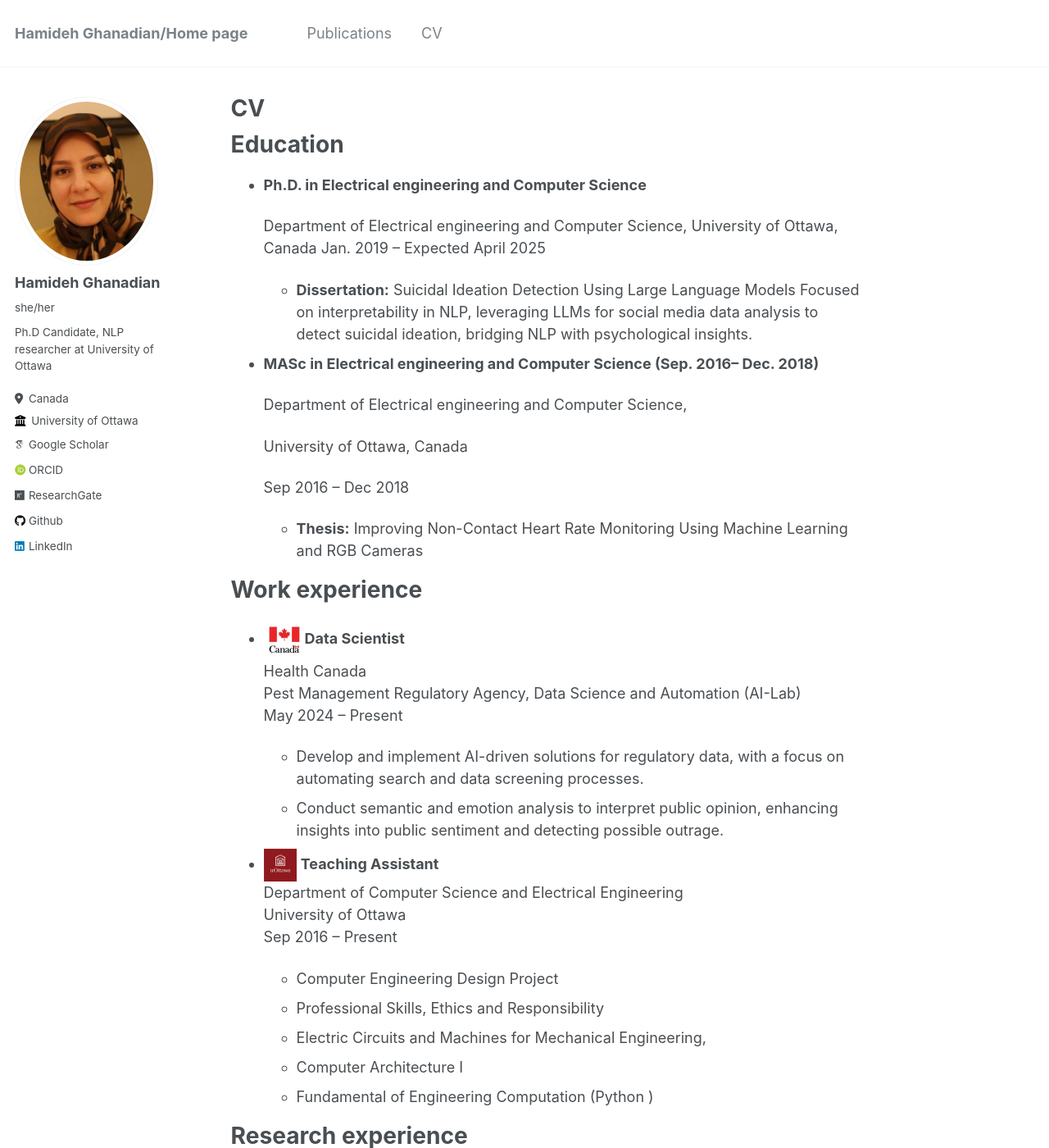
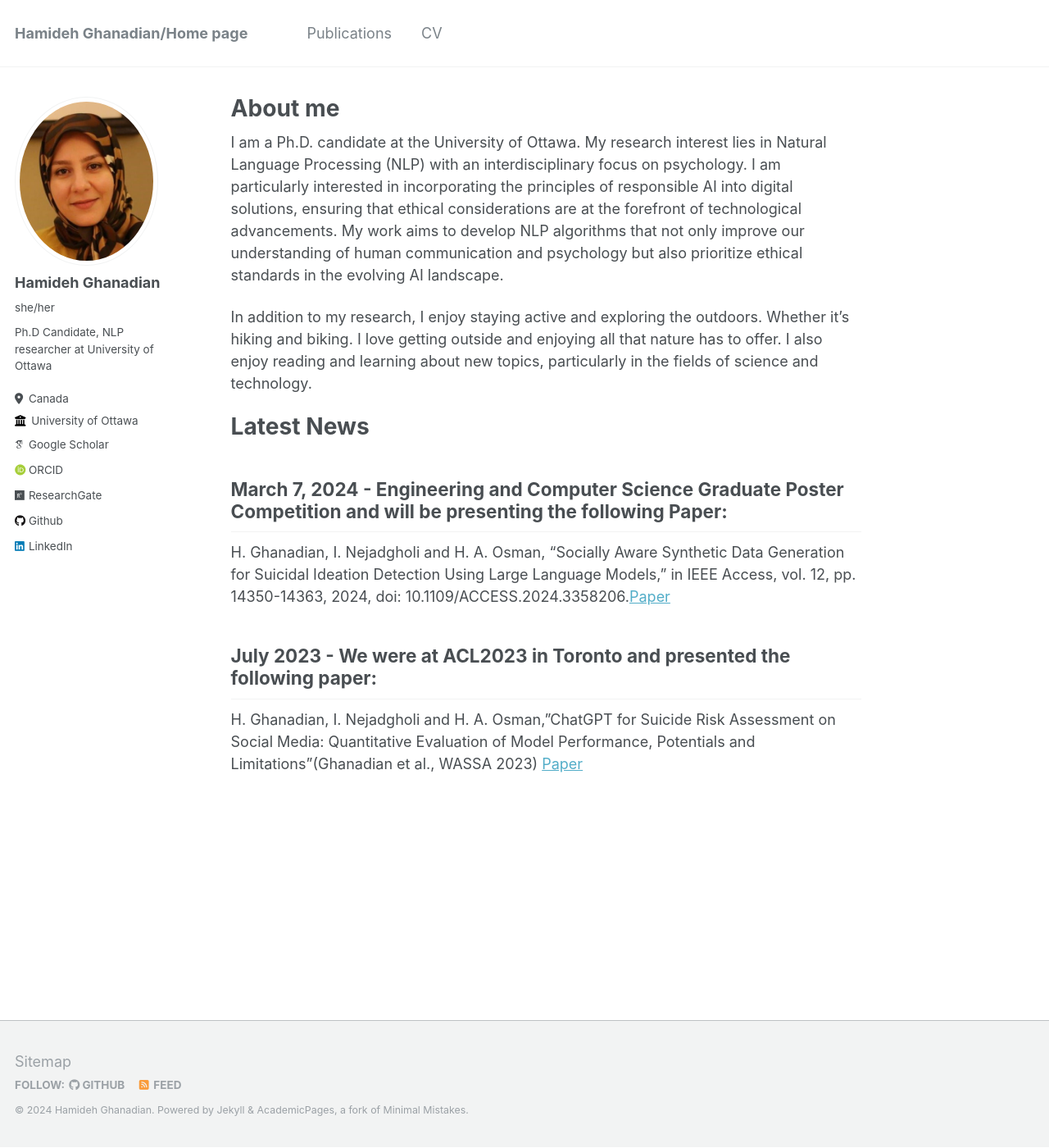
Before and after one commit to Hamideh-ghanadian/Hamideh-Ghanadian.github.io, a Jekyll site: the page built from _pages/about.md, in a window 1280 px wide and 1400 px high. Shown: the whole window at 82% size. Built offline with Jekyll 4.4.1, drawn with Linux system fonts in a browser that asks for light colours; some web fonts are replaced; some of the changed text lies outside the part shown.

Commit message:
Update cv.md

```diff
--- a/_pages/cv.md
+++ b/_pages/cv.md
@@ -1,6 +1,6 @@
 ---
-permalink: /
-title: "CV"
+permalink: /cv/
+title:
 author_profile: true
 redirect_from:
   - /cv/
```
